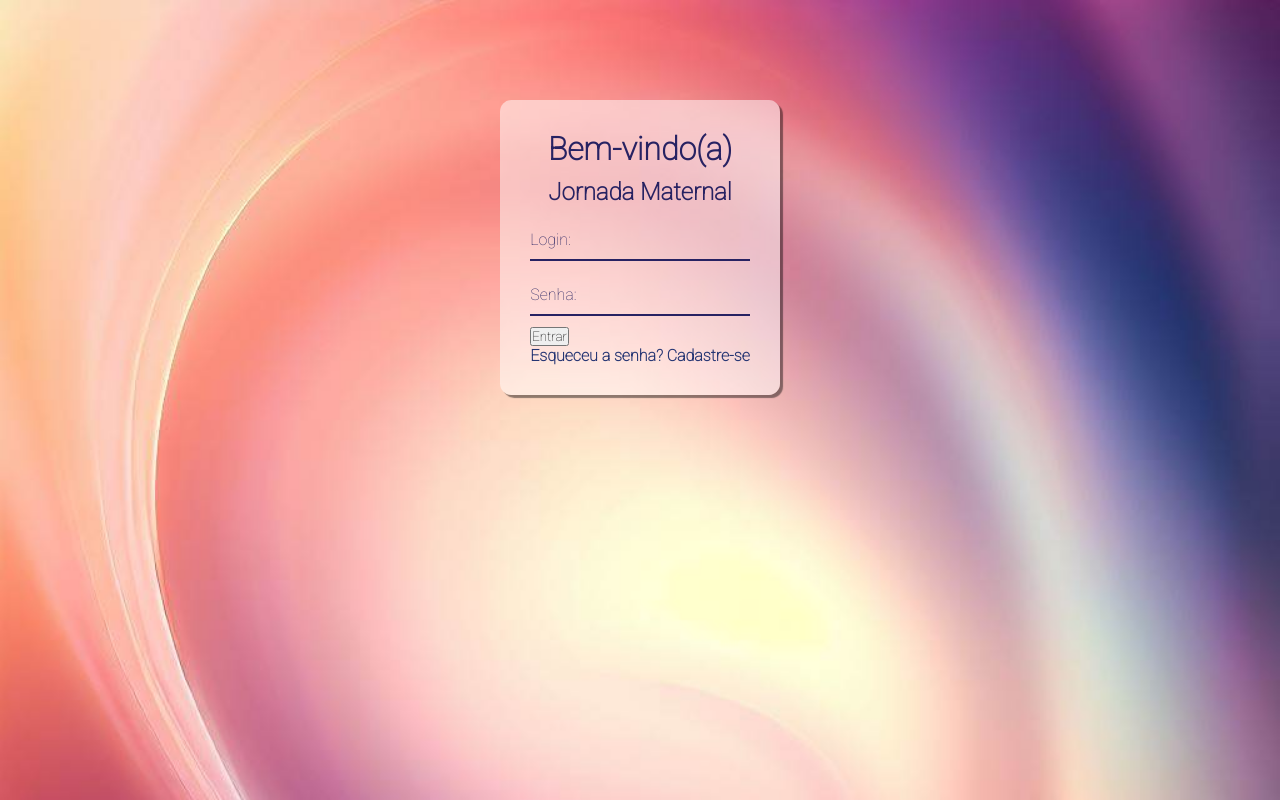
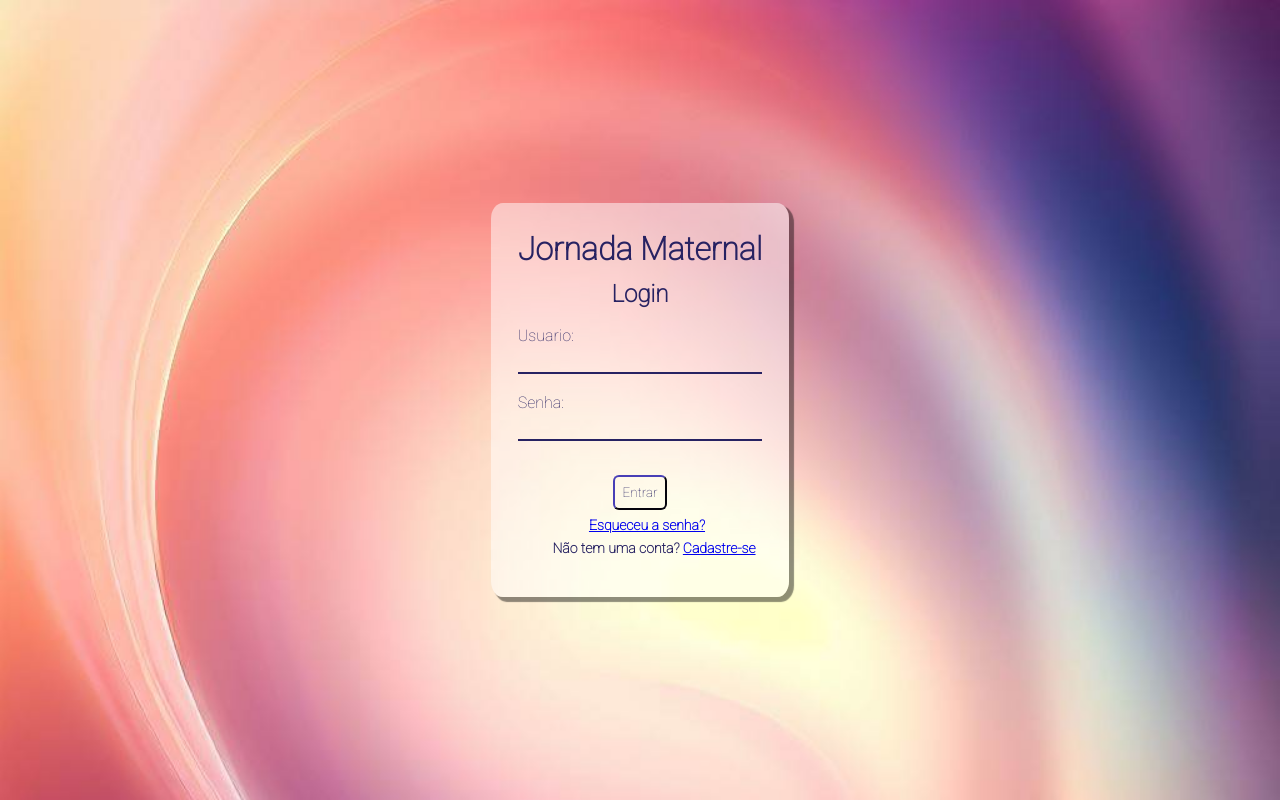
Before and after one commit to CristianFrCn/Jornada-Maternal, a Django app: page / in a window 1280 px wide. Run offline with Django 4.2, Linux system fonts and the light colour scheme.

Commit message:
login ok

```diff
--- a/jornada_maternal/static/css/style.css
+++ b/jornada_maternal/static/css/style.css
@@ -11,32 +11,31 @@ body {
   background-repeat: no-repeat;
   background-size: cover;
   background-attachment: fixed;
-
 }
-
 
 .container {
   display: flex;
   justify-content: center;
-  margin-top: 100px;
+  align-items: center;
+  height: 100vh;
 }
 
 .card {
   background-color: #ffffff80;
-  padding: 30px;
+  padding: 27px;
   border-radius: 4%;
-  box-shadow: 3px 3px 1px 0px #00000070;
+  box-shadow: 4px 4px 1px 1px #00000070;
 }
 
 h1, h2 {
   text-align: center;
-  margin-bottom: 10px;
+  margin-bottom: 12px;
   color: #272262;
 }
 
-.label-float input {
+.campo-flo input {
   width: 100%;
-  padding: 5px 5px;
+  padding: 10px 12px;
   display: inline-block;
   border: none;
   border-bottom: 2px solid #272262;
@@ -44,83 +43,59 @@ h1, h2 {
   outline: none;
   min-width: 180px;
   font-size: 16px;
-  transition: all 3s ease-out;
   border-radius: 0;
 }
 
-.label-float {
+.campo-flo {
   position: relative;
   padding-top: 13px;
   margin-top: 5%;
   margin-bottom: 5%;
 }
 
-.label-float input:focus {
+.campo-flo input:focus {
   border-bottom: 2px solid #4038a0;
 }
 
-.label-float label {
+.campo-flo label {
   color: #272262;
   pointer-events: none;
   position: absolute;
-  top: 0;
+  top: -7;
   left: 0;
   margin-top: 13px;
-  transition: all .3s ease-out;
 }
 
-.label-float input:focus+label {
-  font-size: 13px;
-  margin-top: 0;
-  color: .label-float input:focus;
-}
 
-button {
+.button {
   background: transparent;
   border-color: #272262;
   color: #272262;
-  padding: 7px;
-  font-weight: bold;
-  font-size: 12px;
-  margin-top: 20px;
-  border-radius: 4px;
+  padding: 8px;
+  margin-top: 22px;
+  border-radius: 6px;
   cursor: pointer;
   outline: none;
-  transition: all .5s ease-out;
 }
 
-button:hover {
+centrobotao:hover {
   background-color: #272262;
   color: #fff;
+
 }
 
-.justify-center {
+.centrobotao {
   display: flex;
   justify-content: center;
 }
 
-hr {
-  margin-top: 10%;
-  margin-bottom: 10%;
-  width: 60%;
-}
-
-p {
+.a ,p {
+  color: #253573;
+  font-weight: bold;
+  text-decoration: none;
   color: #272262;
   font-size: 14px;
   text-align: center;
-  padding: 2px;
+  padding: 7px;
   width: 100%;
 }
-
-a {
-  color: #253573;
-  font-weight: bold;
-  text-decoration: none;
-  transition: all .3s ease-out;
-}
-
-a:hover {
-  color: #253573;
-  transition: all .3s ease-out;
-}
--- a/jornada_maternal/templates/index.html
+++ b/jornada_maternal/templates/index.html
@@ -2,32 +2,34 @@
 <html lang="pt-br">
 <head>
   <meta charset="UTF-8">
-  <title>Inicio</title>
+  <title>Login</title>
   <link rel="stylesheet" href="{% static 'css/style.css' %}">
 </head>
 <body>
   <div class="container">
     <div class="card">
-      <h1>Bem-vindo(a)</h1>
-      <h2>Jornada Maternal</h2>
+      <h1>Jornada Maternal</h1>
+      <h2>Login</h2>
       <form>
-        <div class="label-float">
+        <div class="campo-flo">
           <input type="text" id="login" name="login" required>
-          <label for="login">Login:</label>
+          <label for="login">Usuario:</label>
         </div>
 
-        <div class="label-float">
+        <div class="campo-flo">
           <input type="password" id="senha" name="senha" required>
           <label for="senha">Senha:</label>
         </div>
 
-        <input type="submit" value="Entrar" class="button">
+        <div class="centrobotao">
+          <input type="submit" value="Entrar" class="button">
+        </div>
       </form>
 
-      <div class="link-container">
+      <div class="a , p">
         <a href="#">Esqueceu a senha?</a>
+        <p>Não tem uma conta?
         <a href="#">Cadastre-se</a>
-      </div>
     </div>
   </div>
 </body>
```
